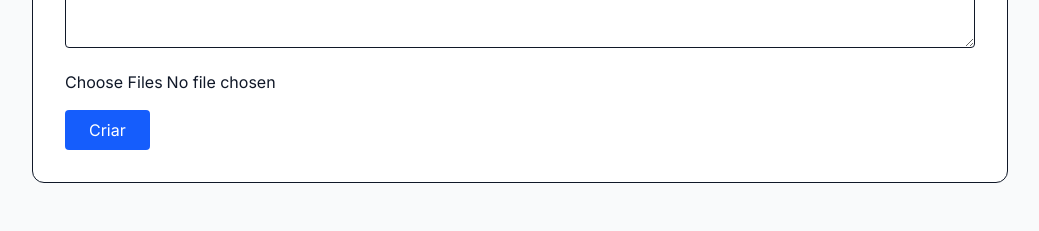
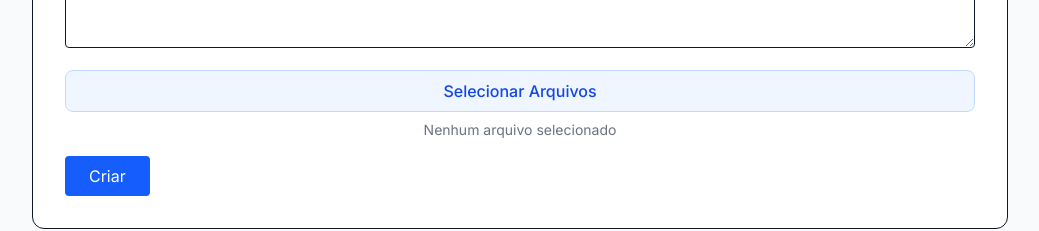
Before and after one commit to TecFelipeDsMartins/dashboard-clientes, a Next.js app: page /admin in a window 1280 px wide. Shown: the part 425-656 px from the top of the page, without its empty margins (120-1159 px from the left). Built offline with nearby package versions, Linux system fonts and the light colour scheme; no server answers; the database is empty.

Commit message:
feat: add explicit file selection button to admin dashboard

```diff
--- a/src/app/admin/page.js
+++ b/src/app/admin/page.js
@@ -133,7 +133,15 @@ export default function AdminDashboard() {
             <option value="video">Vídeo</option>
           </select>
           <textarea placeholder="Legenda (Copy)" className="w-full border p-2 rounded" rows={3} value={copyText} onChange={e=>setCopyText(e.target.value)} />
-          <input type="file" multiple onChange={e=>setFiles(Array.from(e.target.files))} className="w-full" />
+          <div className="flex flex-col gap-2">
+            <label className="cursor-pointer bg-blue-50 border border-blue-200 text-blue-700 px-4 py-2 rounded-lg font-medium hover:bg-blue-100 transition-colors text-center">
+              Selecionar Arquivos
+              <input type="file" multiple className="hidden" onChange={e=>setFiles(Array.from(e.target.files))} />
+            </label>
+            <p className="text-sm text-gray-500 text-center">
+              {files.length > 0 ? `${files.length} arquivos selecionados` : "Nenhum arquivo selecionado"}
+            </p>
+          </div>
           <button type="submit" disabled={loading} className="bg-blue-600 text-white px-6 py-2 rounded">{loading ? "Processando..." : "Criar"}</button>
         </form>
         {generatedLink && <div className="mt-4 p-3 bg-green-100 rounded">Link: {generatedLink}</div>}
```
